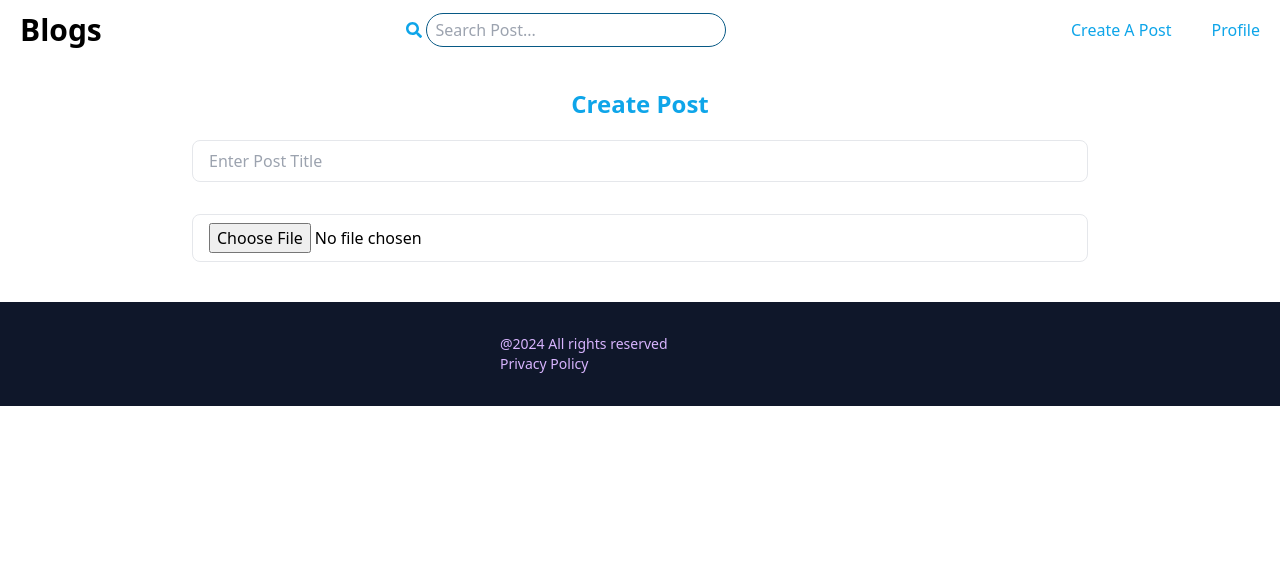
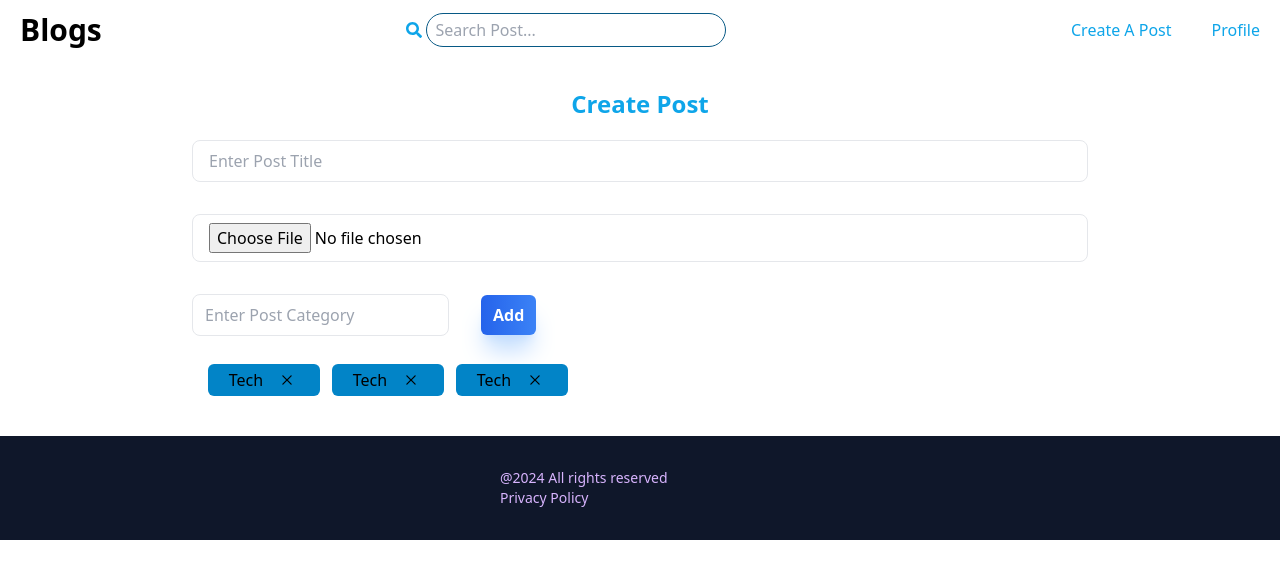
Before and after one commit to aliwert/mern-blog-app, a React (Create React App) app in the folder frontend/: page /createpost in a window 1280 px wide. Shown: the top 578 px of the page. Built offline with nearby package versions, Linux system fonts and the light colour scheme; the HTML template or start-up script is replaced by a standard one.

Commit message:
feat: create post page

```diff
--- a/frontend/src/pages/CreatePost.jsx
+++ b/frontend/src/pages/CreatePost.jsx
@@ -1,5 +1,6 @@
 import Footer from "../components/Footer";
 import Navbar from "../components/Navbar";
+import { RxCross2 } from "react-icons/rx";
 
 const CreatePost = () => {
   return (
@@ -19,6 +20,38 @@ const CreatePost = () => {
             type="file"
             className="bg-transparent border p-3 rounded-lg outline-none px-4 py-2"
           />
+          <div className="flex flex-col ">
+            <div className="flex items-center space-x-4 md:space-x-8 ">
+              <input
+                type="text"
+                className="bg-transparent border rounded-lg px-3 py-2 outline-none"
+                placeholder="Enter Post Category"
+              />
+              <div className="bg-slate-600 text-white px-3 py-2 font-bold cursor-pointer transition-all rounded-md shadow-xl sm:w-auto bg-gradient-to-r from-blue-600 to-blue-500 hover:bg-gradient-to-b dark:shadow-blue-900 shadow-blue-200 hover:shadow-2xl hover:shadow-blue-400 hover:-tranneutral-y-px">
+                Add
+              </div>
+            </div>
+            <div className="flex px-4 mt-3">
+              <div className="flex justify-center items-center space-x-3 mr-3 bg-sky-600 px-2 py-1 rounded-md mt-4 w-28">
+                <p>Tech</p>
+                <p className="text-red-700rounded-full cursor-pointer p-1">
+                  <RxCross2 />
+                </p>
+              </div>
+              <div className="flex justify-center items-center space-x-3 mr-3 bg-sky-600 px-2 py-1 rounded-md mt-4 w-28">
+                <p>Tech</p>
+                <p className="text-red-700rounded-full cursor-pointer p-1">
+                  <RxCross2 />
+                </p>
+              </div>
+              <div className="flex justify-center items-center space-x-3 mr-3 bg-sky-600 px-2 py-1 rounded-md mt-4 w-28">
+                <p>Tech</p>
+                <p className="text-red-700rounded-full cursor-pointer p-1">
+                  <RxCross2 />
+                </p>
+              </div>
+            </div>
+          </div>
         </form>
       </div>
       <Footer />
```
